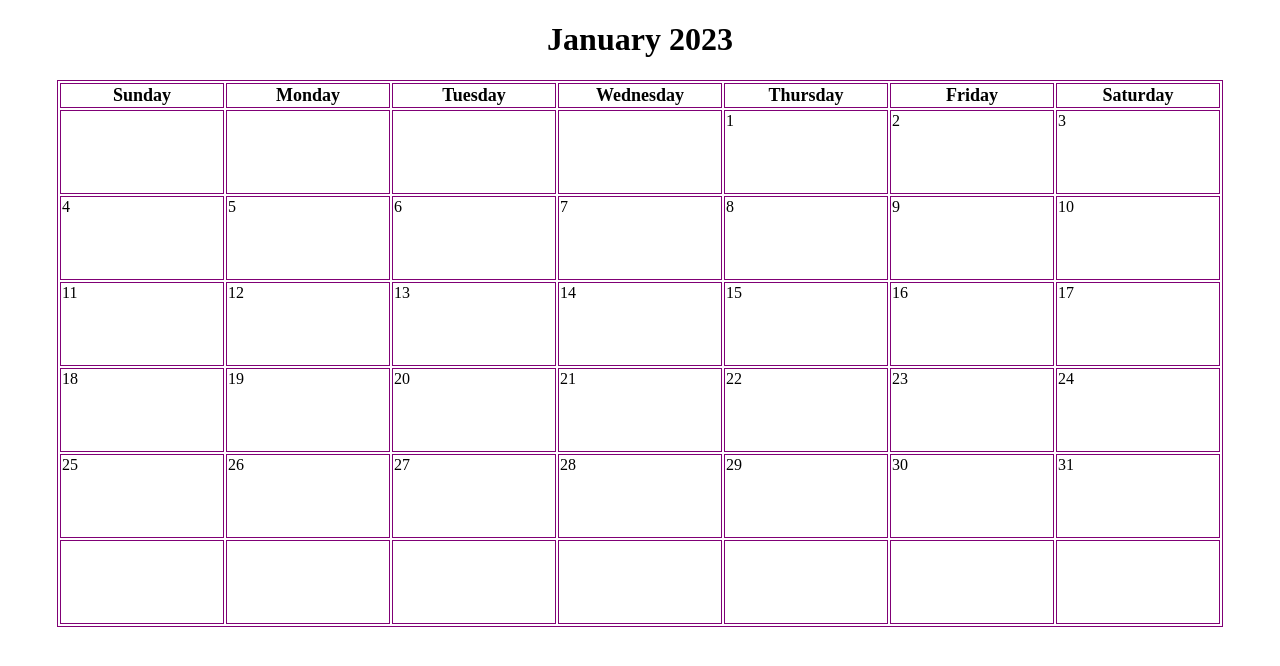
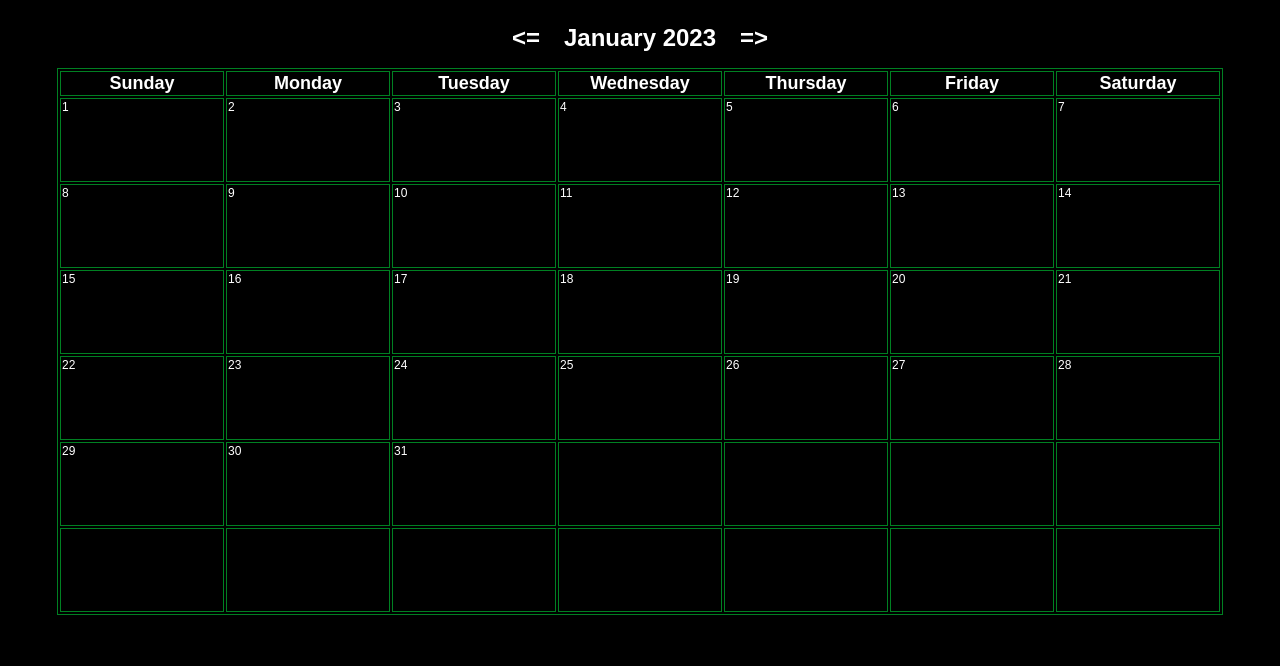
Before and after one commit to abigailmsanti/stitch-marker, a plain HTML site: page index.html in a window 1280 px wide. Drawn offline with Linux system fonts and the light colour scheme.

Commit message:
button attempt

```diff
--- a/index.html
+++ b/index.html
@@ -8,7 +8,11 @@
     <link href="style.css" rel="stylesheet" type="text/css">
 </head>
 <body>
-    <h1 id="monthYear"></h1>
+    <div class="flex-container">
+        <div><h1 id="leftArrow"> <= </h1></div>
+        <div><h1 id="monthYear"></h1></div>
+        <div><h1 id="rightArrow"> => </h1></div>
+    </div>
     <table id="calendar">
         <tr>
             <th>Sunday</th>
@@ -24,45 +28,45 @@
             <td></td>
             <td></td>
             <td></td>
-            <td>1</td>
-            <td>2</td>
-            <td>3</td>
+            <td></td>
+            <td></td>
+            <td></td>
         </tr>
         <tr>
-            <td>4</td>
-            <td>5</td>
-            <td>6</td>
-            <td>7</td>
-            <td>8</td>
-            <td>9</td>
-            <td>10</td>
+            <td></td>
+            <td></td>
+            <td></td>
+            <td></td>
+            <td></td>
+            <td></td>
+            <td></td>
         </tr>
         <tr>
-            <td>11</td>
-            <td>12</td>
-            <td>13</td>
-            <td>14</td>
-            <td>15</td>
-            <td>16</td>
-            <td>17</td>
+            <td></td>
+            <td></td>
+            <td></td>
+            <td></td>
+            <td></td>
+            <td></td>
+            <td></td>
         </tr>
         <tr>
-            <td>18</td>
-            <td>19</td>
-            <td>20</td>
-            <td>21</td>
-            <td>22</td>
-            <td>23</td>
-            <td>24</td>
+            <td></td>
+            <td></td>
+            <td></td>
+            <td></td>
+            <td></td>
+            <td></td>
+            <td></td>
         </tr>
         <tr>
-            <td>25</td>
-            <td>26</td>
-            <td>27</td>
-            <td>28</td>
-            <td>29</td>
-            <td>30</td>
-            <td>31</td>
+            <td></td>
+            <td></td>
+            <td></td>
+            <td></td>
+            <td></td>
+            <td></td>
+            <td></td>
         </tr>
         <tr>
             <td></td>
@@ -74,6 +78,7 @@
             <td></td>
         </tr>
     </table>
+
 </body>
 <script src="script.js"></script>
 </html>
--- a/script.js
+++ b/script.js
@@ -5,35 +5,41 @@ const monthNames = ["January", "February", "March", "April", "May", "June",
 //get current date
 const currentDate = new Date();
 //get current year
-var currentYear = currentDate.getFullYear();
+let currentYear = currentDate.getFullYear();
 //get current month and convert it to words
-var currentMonth = monthNames[currentDate.getMonth()]
+let currentMonth = monthNames[currentDate.getMonth()];
 
+
+let usableDate = new Date(currentYear, currentDate.getMonth());
+let table = document.getElementById("calendar");
+
+let firstDay = usableDate.getDay();
+let lastDayOfMonth = new Date(currentYear, currentDate.getMonth()+1, 0).getDate();
+
+//load month and days into calendar
 document.addEventListener("DOMContentLoaded", function(event) {
-    console.log(document.getElementById("monthYear").innerHTML = currentMonth + " " + currentYear);
+    console.log(lastDayOfMonth);
+    document.getElementById("monthYear").innerHTML = currentMonth + " " + currentYear;
+    //start on second row bc first row is week day headers
+    let isFirst = false;
+    let day = 1;
+
+    for (let i = 1, row; row = table.rows[i]; i++) {
+        for (let j = 0, col; col = row.cells[j]; j++) {
+            if(i == 1 && j == firstDay){
+                isFirst = true;
+            }
+            if(isFirst && day <= lastDayOfMonth){
+                col.innerText = day;
+                day++
+            }
+        }
+    }
 });
 
 
-
-
-
-// console.log(currentMonth);
-
-// for (let i = 0; i < getDay(currentDate); i++) {
-//     console.log(i);
-// }
-
-
-// console.log(currentMonth);
-//grab what day of week first day is
-//put first date there and then iterate to add the other dates
-//iterate thru table
-// var table = document.getElementById("mytab1");
-// for (var i = 0, row; row = table.rows[i]; i++) {
-//    //iterate through rows
-//    //rows would be accessed using the "row" variable assigned in the for loop
-//     for (var j = 0, col; col = row.cells[j]; j++) {
-//      //iterate through columns
-//      //columns would be accessed using the "col" variable assigned in the for loop
-//     }
-// }
+$('.round').click(function(e) {
+    e.preventDefault();
+    e.stopPropagation();
+    $('.arrow').toggleClass('bounceAlpha');
+});
--- a/style.css
+++ b/style.css
@@ -1,27 +1,45 @@
+
+body{
+    background: rgb(0, 0, 0);
+    font-family:Arial, Helvetica;
+    font-size:12px;
+    color:#fff;
+}
 table {
     margin-left: auto;
     margin-right: auto;
-    border:1px solid rgb(128, 0, 117);
+    border:1px solid rgb(0, 128, 34) ;
     table-layout: fixed;
     width: 70rem;
 }
+
 th{
-    border:1px solid rgb(128, 0, 117);
+    border:1px solid rgb(0, 128, 34);
     width: 10rem;
     font-size: large;
 }
 
-
 td{
-    border:1px solid rgb(128, 0, 117);
+    border:1px solid rgb(0, 128, 34);
     width: 10rem;
     height: 5rem;
     vertical-align: top;
     text-align: left;
 }
 
-
-
 h1{
     text-align: center;
 }
+
+.flex-container {
+    display: flex;
+    justify-content: center;
+}
+
+#leftArrow{
+  margin-right: 1em;
+}
+
+#rightArrow{
+  margin-left: 1em;
+}
```
